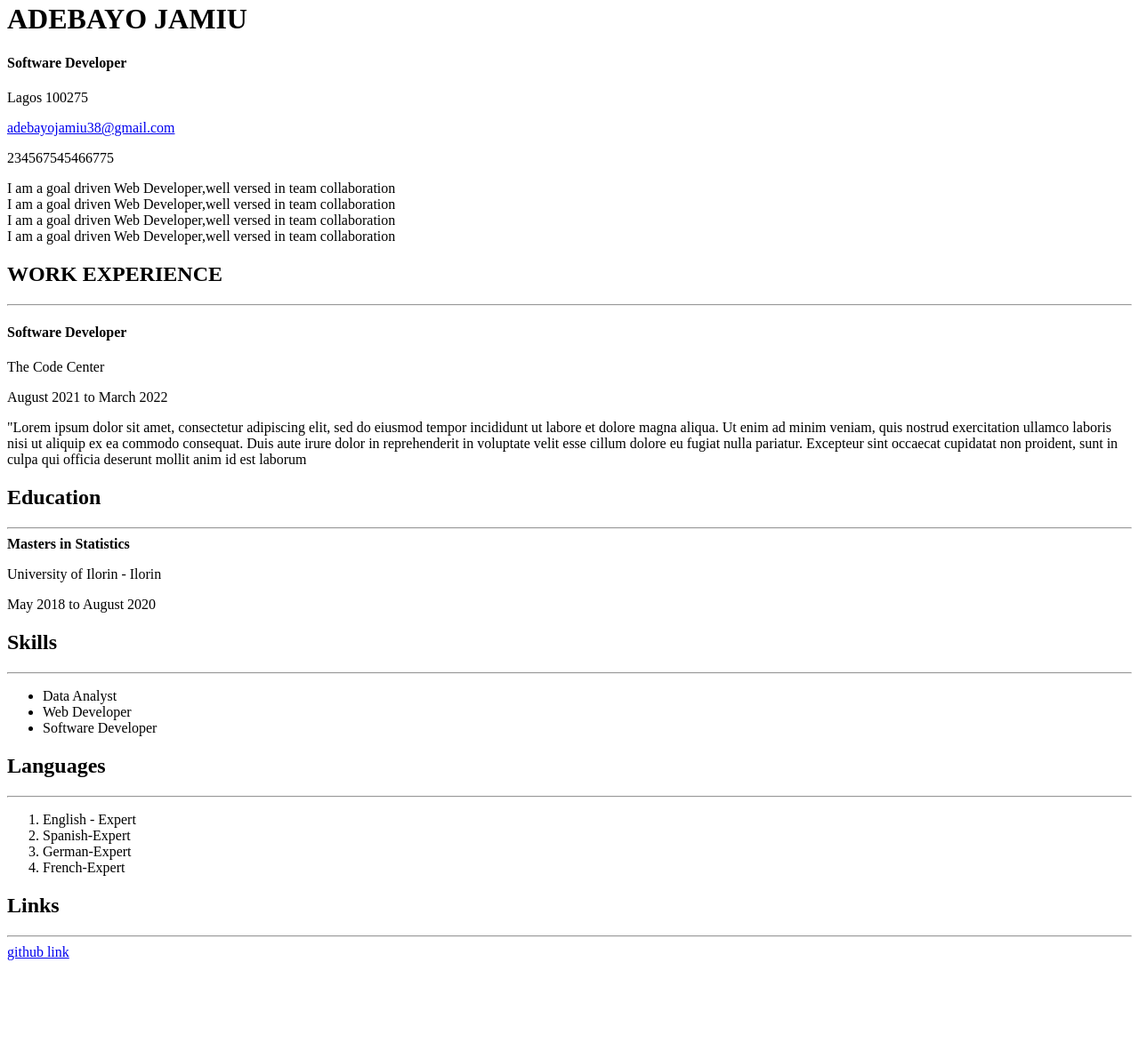
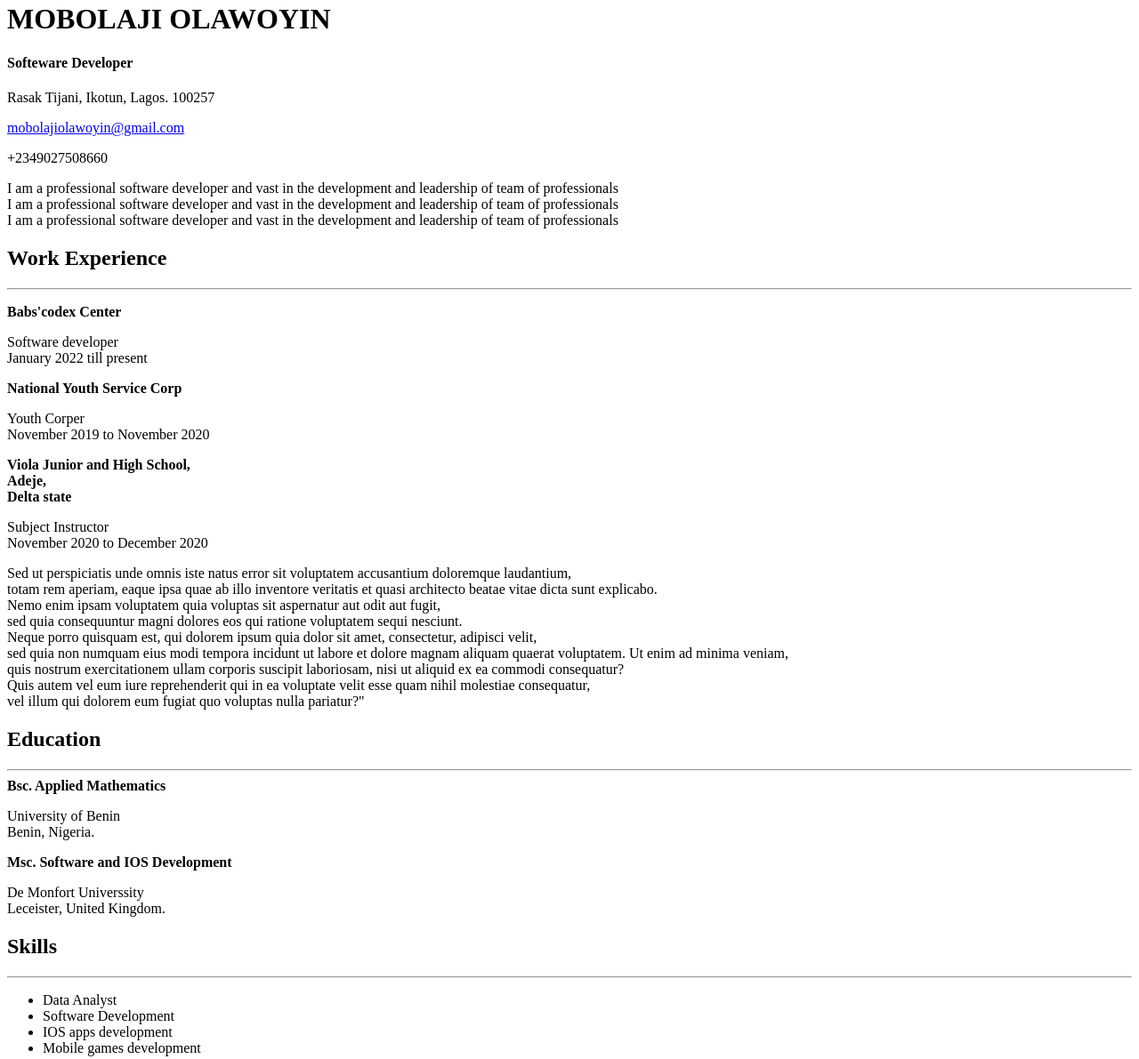
Before and after one commit to beejayola/resume, a plain HTML site: page index.html in a window 1280 px wide. Shown: the part 18-1209 px from the top of the page at 89% size. Before the commit the page ends 1106 px from the top, so only its background shows below. Drawn offline with Linux system fonts and the light colour scheme.

Commit message:
Add files via upload

```diff
--- a/index.html
+++ b/index.html
@@ -5,67 +5,85 @@
     <title>Resume</title>
   </head>
   <body>
+<!-- headers' tag : <h1>h1 to h6</h1> -->
+<h1>MOBOLAJI OLAWOYIN</h1>
 
-      <!-- Header Tags:: H1 to H6 -->
+<!-- <h2>learn about me </h2>
+<h3>Everything you need to know about me</h3> -->
+<h4>Softeware Developer</h4>
+<!-- <h5>From this point you get a little details about me </h5>-->
+<!-- <h6>welcome to the Ivy league of developers</h6> -->
 
-      <h1>ADEBAYO JAMIU</h1>
-      <!-- <h2>About Myself</h2>
-      <h3>Learn about me</h3> -->
-      <h4>Software Developer</h4>
-      <!-- <h5>Follow me</h5>
-      <h6>Now let it begin ivy</h6> -->
+<!-- paragraph's tag -->
+<p>Rasak Tijani, Ikotun,
+Lagos. 100257</p>
 
-      <!-- Paragraph Tag -->
-      <p>Lagos 100275</p>
+<!-- link's tag -->
+<a href="https://www.gmail.com">mobolajiolawoyin@gmail.com</a>
 
-      <!-- Link Tag -->
-      <a href="https://www.gmail.com">adebayojamiu38@gmail.com</a>
+<p>+2349027508660</p>
 
-      <p>234567545466775</p>
+<p>I am a professional software developer and vast in the development and leadership of team of professionals <br>
+   I am a professional software developer and vast in the development and leadership of team of professionals <br>
+   I am a professional software developer and vast in the development and leadership of team of professionals </p>
 
-      <p>I am a goal driven Web Developer,well versed in team collaboration <br>
-      I am a goal driven Web Developer,well versed in team collaboration <br>
-    I am a goal driven Web Developer,well versed in team collaboration <br>
-  I am a goal driven Web Developer,well versed in team collaboration</p>
+<h2>Work Experience</h2>
+<hr>
 
+<strong><p>Babs'codex Center</p></strong>
+<p>Software developer <br>
+January 2022 till present</p>
 
-  <h2>WORK EXPERIENCE</h2>
-  <hr>
-  <strong><h4>Software Developer</h4></strong>
-  <p>The Code Center</p>
-  <p>August 2021 to March 2022</p>
+<strong><p>National Youth Service Corp</p></strong>
+<p>Youth Corper <br>
+November 2019 to November 2020</p>
 
-  <p>"Lorem ipsum dolor sit amet, consectetur adipiscing elit,
-    sed do eiusmod tempor incididunt ut labore et dolore magna aliqua.
-    Ut enim ad minim veniam, quis nostrud exercitation ullamco laboris nisi ut
-    aliquip ex ea commodo consequat. Duis aute irure dolor in reprehenderit in voluptate
-     velit esse cillum dolore eu fugiat nulla pariatur.
-    Excepteur sint occaecat cupidatat non proident, sunt in culpa qui officia deserunt mollit anim id est laborum</p>
+<strong><p>Viola Junior and High School,<br>
+Adeje,<br>
+Delta state</p></strong>
+<p>Subject Instructor <br>
+November 2020 to December 2020</p>
+<p>Sed ut perspiciatis unde omnis iste natus error sit voluptatem accusantium doloremque laudantium,<br>
+   totam rem aperiam, eaque ipsa quae ab illo inventore veritatis et quasi architecto beatae vitae dicta sunt explicabo.<br>
+    Nemo enim ipsam voluptatem quia voluptas sit aspernatur aut odit aut fugit,<br>
+  sed quia consequuntur magni dolores eos qui ratione voluptatem sequi nesciunt. <br>
+  Neque porro quisquam est, qui dolorem ipsum quia dolor sit amet, consectetur, adipisci velit, <br>
+  sed quia non numquam eius modi tempora incidunt ut labore et dolore magnam aliquam quaerat voluptatem. Ut enim ad minima veniam,<br>
+   quis nostrum exercitationem ullam corporis suscipit laboriosam, nisi ut aliquid ex ea commodi consequatur?<br>
+    Quis autem vel eum iure reprehenderit qui in ea voluptate velit esse quam nihil molestiae consequatur,<br>
+     vel illum qui dolorem eum fugiat quo voluptas nulla pariatur?"</p>
 
 <h2>Education</h2>
 <hr>
-    <strong>Masters in Statistics</strong>
-    <p> University of Ilorin - Ilorin</p>
-    <p>May 2018 to August 2020</p>
+<strong>Bsc. Applied Mathematics</strong>
+<p>University of Benin <br>
+Benin, Nigeria.</p>
+
+<strong>Msc. Software and IOS Development</strong>
+<p>De Monfort Universsity <br>
+Leceister, United Kingdom.</p>
+
+
 <h2>Skills</h2>
 <hr>
 <ul>
-      <li>Data Analyst</li>
-      <li>Web Developer</li>
-      <li>Software Developer</li>
+<li> Data Analyst</li>
+<li>Software Development</li>
+<li>IOS apps development</li>
+<li>Mobile games development</li>
 </ul>
 
 <h2>Languages</h2>
 <hr>
 <ol>
-      <li>English - Expert</li>
-      <li>Spanish-Expert</li>
-      <li>German-Expert</li>
-      <li>French-Expert</li>
+  <li>Yoruba</li>
+  <li>English</li>
+  <li>Spanish</li>
+  <li>German</li>
+  <li>Polish</li>
 </ol>
-
 <h2>Links</h2>
 <hr>
-    <a href="https://adebayo-babs.github.io">github link</a>
+<a href="https://beejayola.github.io">github link</a>
   </body>
 </html>
```
Lines whose indentation alone changed are shown as unchanged.
